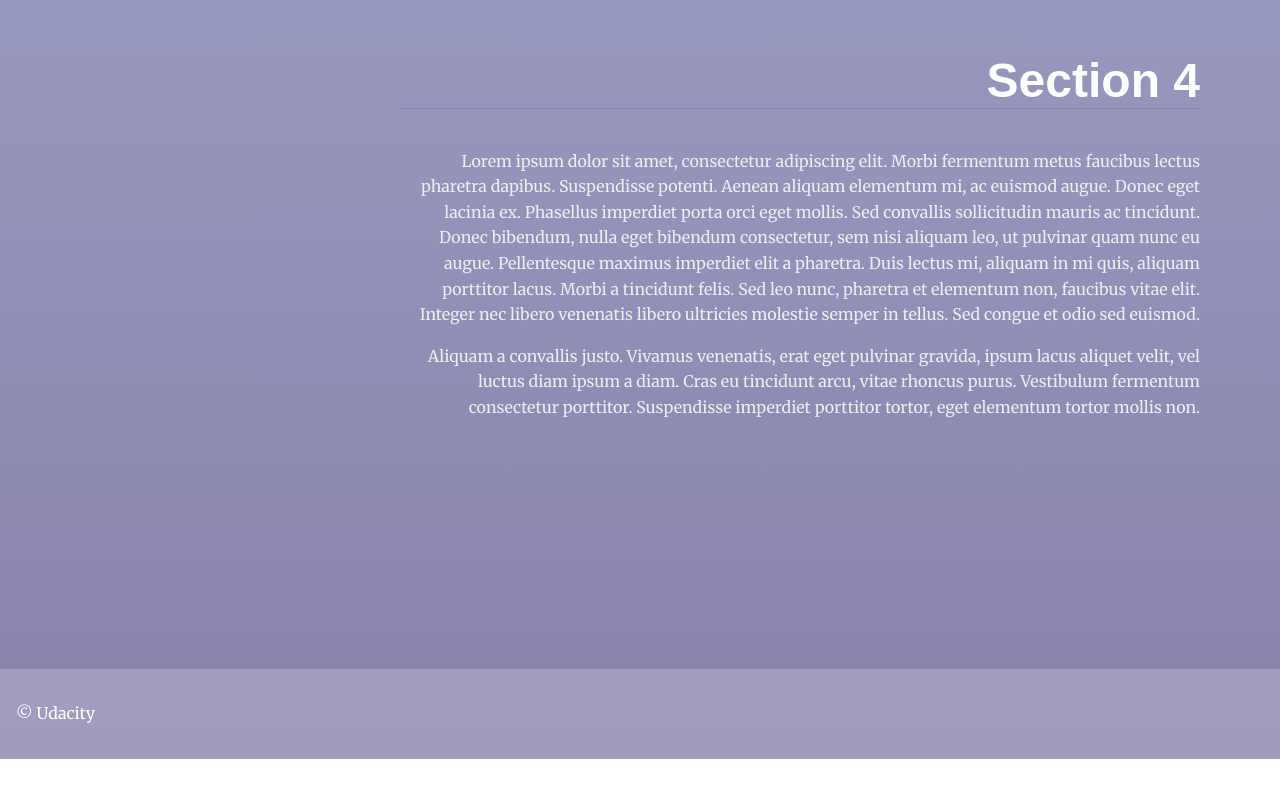
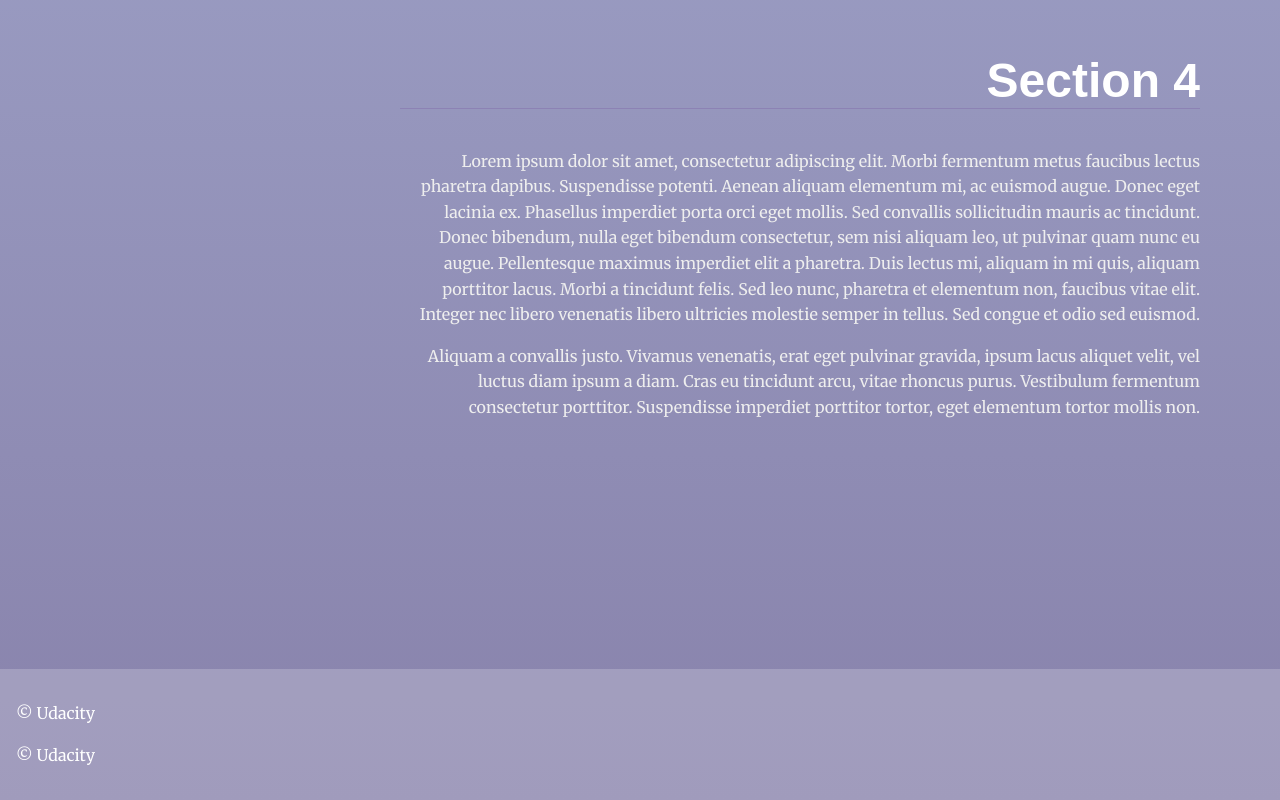
Before and after one commit to Raneem-Khafagy/landing_page, a plain HTML site: page index.html in a window 1280 px wide. Shown: the part 2442-3242 px from the top of the page. Before the commit the page ends 3201 px from the top, so only its background shows below. Drawn offline with Linux system fonts and the light colour scheme.

Commit message:
Update index.html

```diff
--- a/index.html
+++ b/index.html
@@ -69,6 +69,7 @@
   </main>
   <footer class="page__footer">
     <p>&copy Udacity</p>
+    <p>&copy Udacity</p>
   </footer>
 
   <script src="./js/app.js"></script>
```
